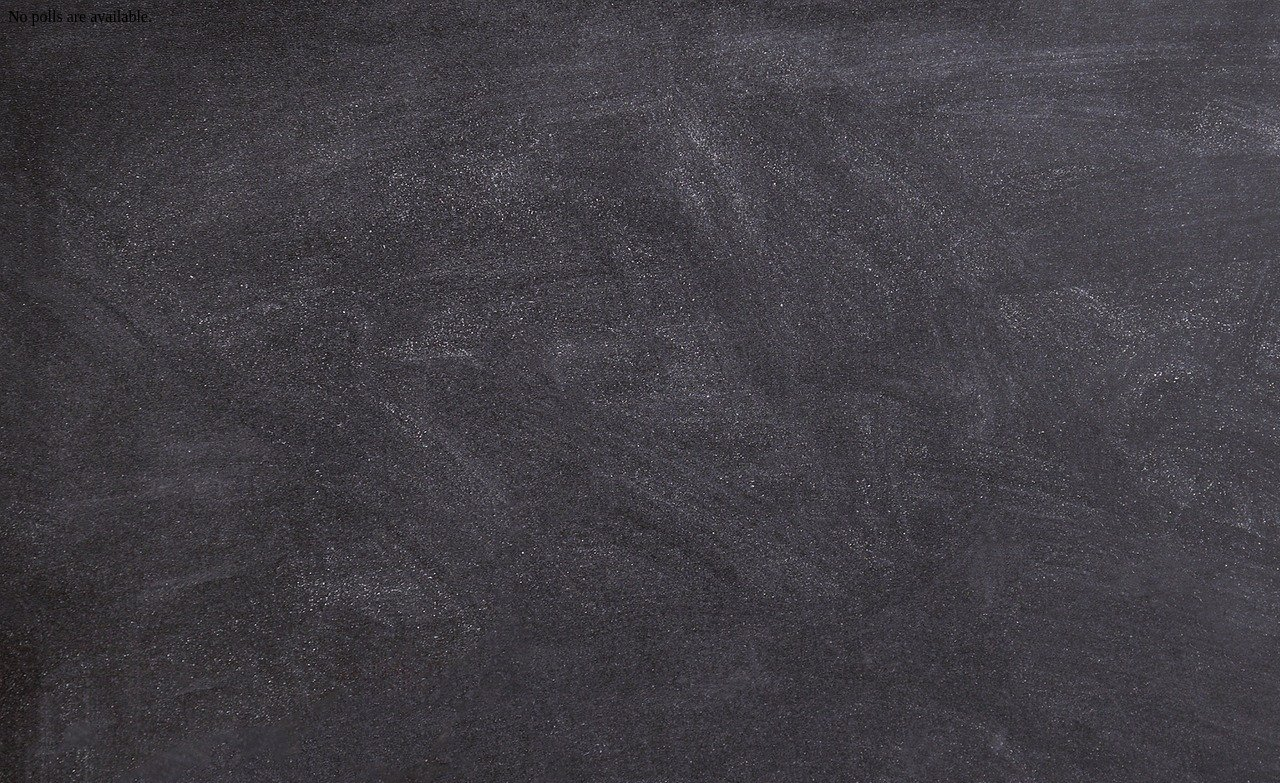
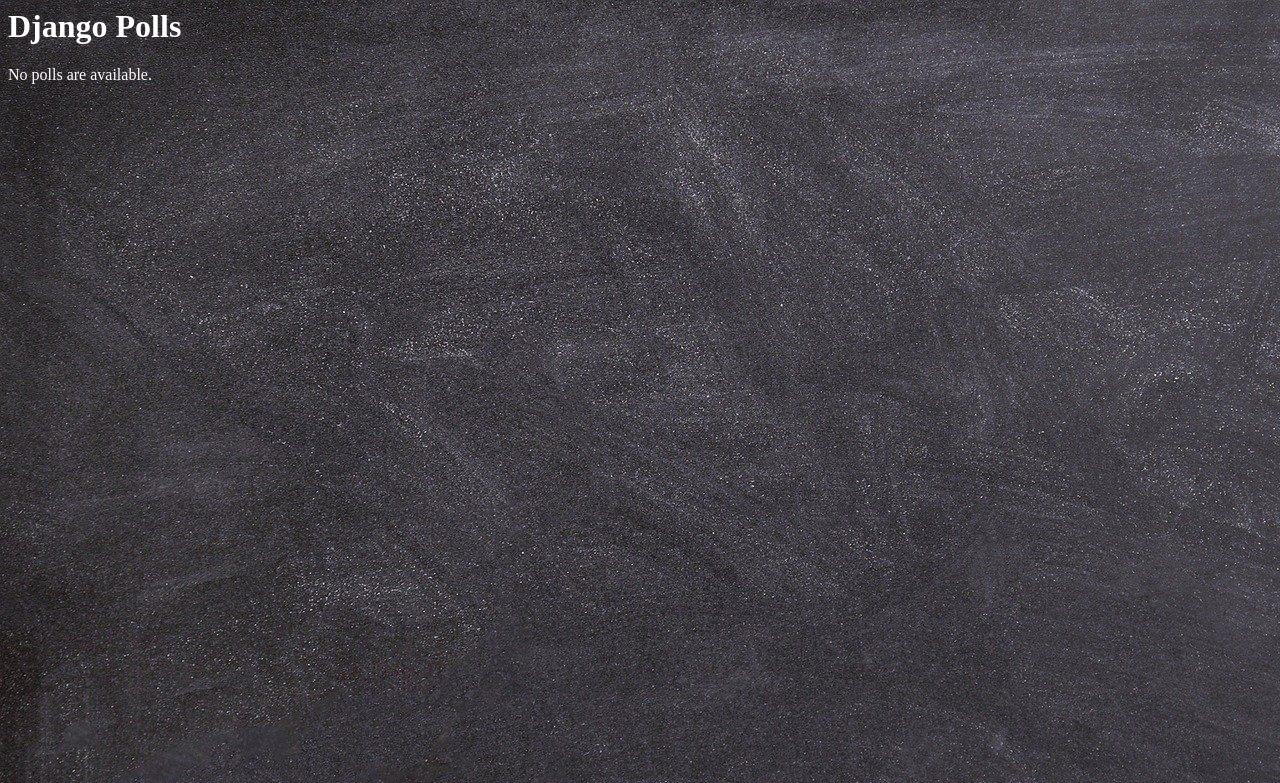
Before and after one commit to RemLampa/django_polls, a Django app: page / in a window 1280 px wide. Shown: the top 783 px of the page. Run offline with Django 3.2, Linux system fonts and the light colour scheme; data that the repository does not hold is empty.

Commit message:
Clean up styling :lipstick:

```diff
--- a/polls/static/polls/style.css
+++ b/polls/static/polls/style.css
@@ -1,7 +1,13 @@
-li a {
-  color: green;
+body {
+  background: white url("images/background.jpg") no-repeat;
+  color: white;
 }
 
-body {
-  background: white url("images/background.jpg") no-repeat;
+h1 a {
+  color: white;
+  text-decoration: none;
 }
+
+a {
+  color: yellow;
+}
--- /dev/null
+++ b/polls/templates/polls/base.html
@@ -0,0 +1,19 @@
+{% load static %}
+<html>
+  <head>
+    <title>Django Polls</title>
+    <link rel="stylesheet" type="text/css" href="{% static 'polls/style.css' %}">
+  </head>
+
+  <body>
+    <heading>
+    <h1><a href="{% url 'polls:index' %}">Django Polls</a></h1>
+    </heading>
+
+    <main>
+      {% block content %}
+      {% endblock %}
+    </main>
+
+  </body>
+</html>
--- a/polls/templates/polls/detail.html
+++ b/polls/templates/polls/detail.html
@@ -1,4 +1,7 @@
-<h1>{{ question.question_text }}</h1>
+{% extends 'polls/base.html' %}
+
+{% block content %}
+  <h3>{{ question.question_text }}</h3>
 
   {% if error_message %}<p><strong>{{ error_message }}</strong></p>{% endif %}
 
@@ -10,3 +13,4 @@
   {% endfor %}
     <input type="submit" value="Vote" />
   </form>
+{% endblock %}
--- a/polls/templates/polls/index.html
+++ b/polls/templates/polls/index.html
@@ -1,7 +1,8 @@
-{% load static %}
-<link rel="stylesheet" type="text/css" href="{% static 'polls/style.css' %}">
+{% extends 'polls/base.html' %}
 
+{% block content %}
   {% if latest_question_list %}
+    <h3>Available Questions</h3>
     <ul>
       {% for question in latest_question_list %}
       <li><a href="{% url 'polls:detail' question.id %}">{{ question.question_text }}</a></li>
@@ -10,3 +11,4 @@
   {% else %}
     <p>No polls are available.</p>
   {% endif %}
+{% endblock %}
--- a/polls/templates/polls/results.html
+++ b/polls/templates/polls/results.html
@@ -1,4 +1,7 @@
-<h1>{{ question.question_text }}</h1>
+{% extends 'polls/base.html' %}
+
+{% block content %}
+  <h3>{{ question.question_text }}</h3>
 
   <ul>
   {% for choice in question.choice_set.all %}
@@ -7,3 +10,4 @@
   </ul>
 
   <a href="{% url 'polls:detail' question.id %}">Vote again?</a>
+{% endblock %}
```
Lines whose indentation alone changed are shown as unchanged.
